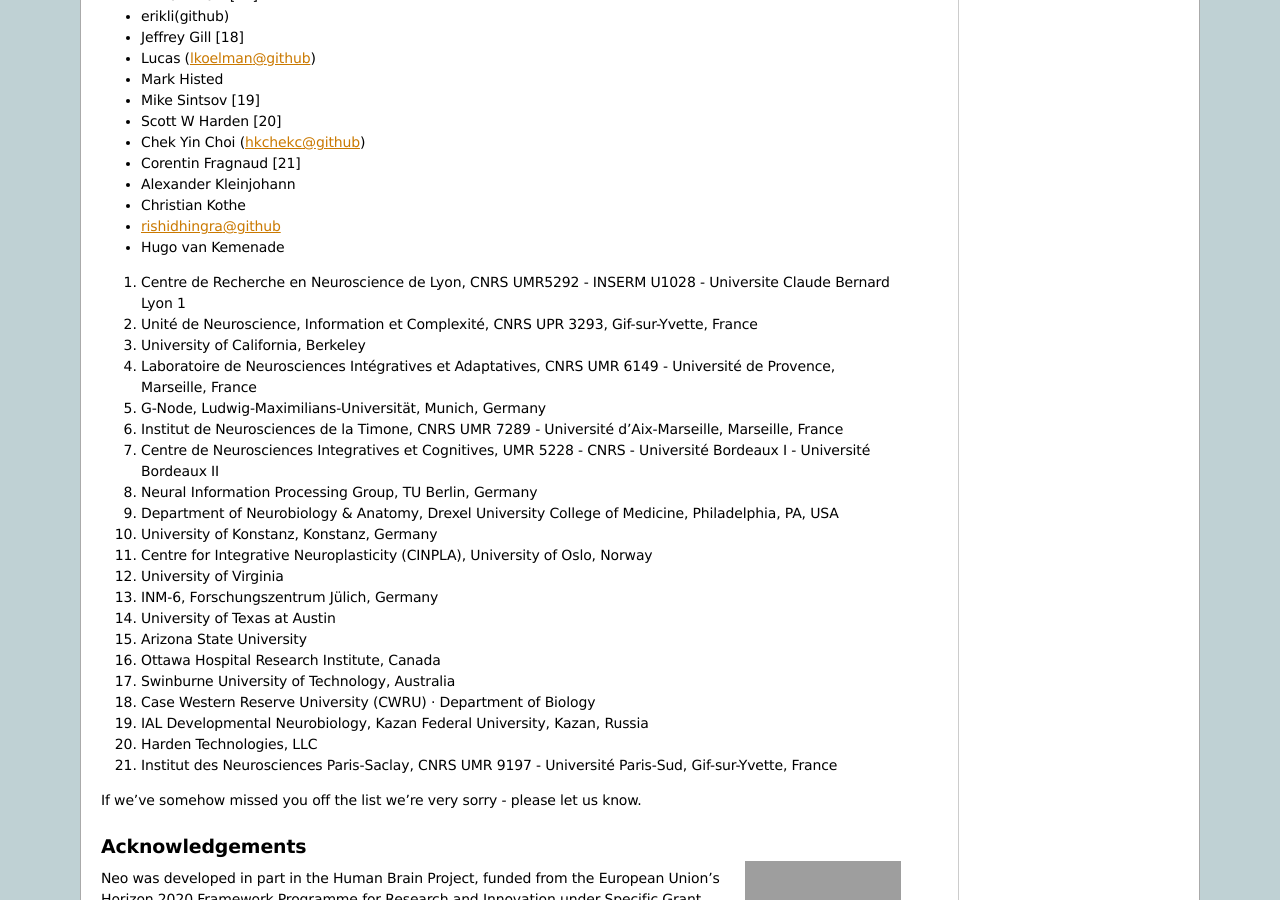
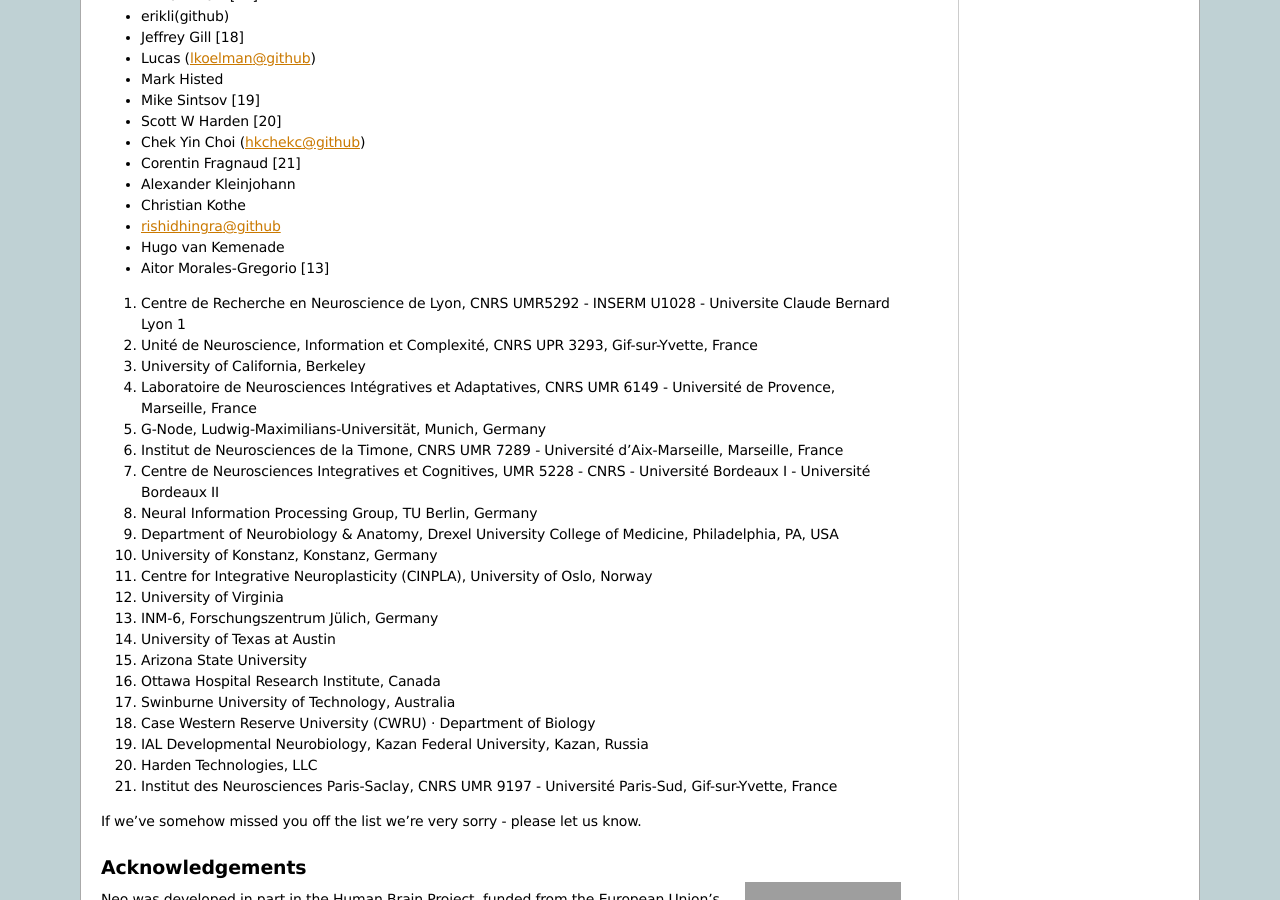
Before and after one commit to NeuralEnsemble/python-neo, a Sphinx documentation site: the page built from doc/source/authors.rst, in a window 1280 px wide and 900 px high, scrolled down 834 px. Built offline with Sphinx 7.4.7, drawn with Linux system fonts in a browser that asks for light colours; pages that are not in the unit, such as notebooks, are missing from menus; grey boxes are pictures that could not be loaded.

Commit message:
Add author name and affiliation

```diff
--- a/doc/source/authors.rst
+++ b/doc/source/authors.rst
@@ -51,6 +51,7 @@
 * Christian Kothe
 * rishidhingra@github
 * Hugo van Kemenade
+* Aitor Morales-Gregorio [13]
 
 1. Centre de Recherche en Neuroscience de Lyon, CNRS UMR5292 - INSERM U1028 - Universite Claude Bernard Lyon 1
 2. Unité de Neuroscience, Information et Complexité, CNRS UPR 3293, Gif-sur-Yvette, France
```
